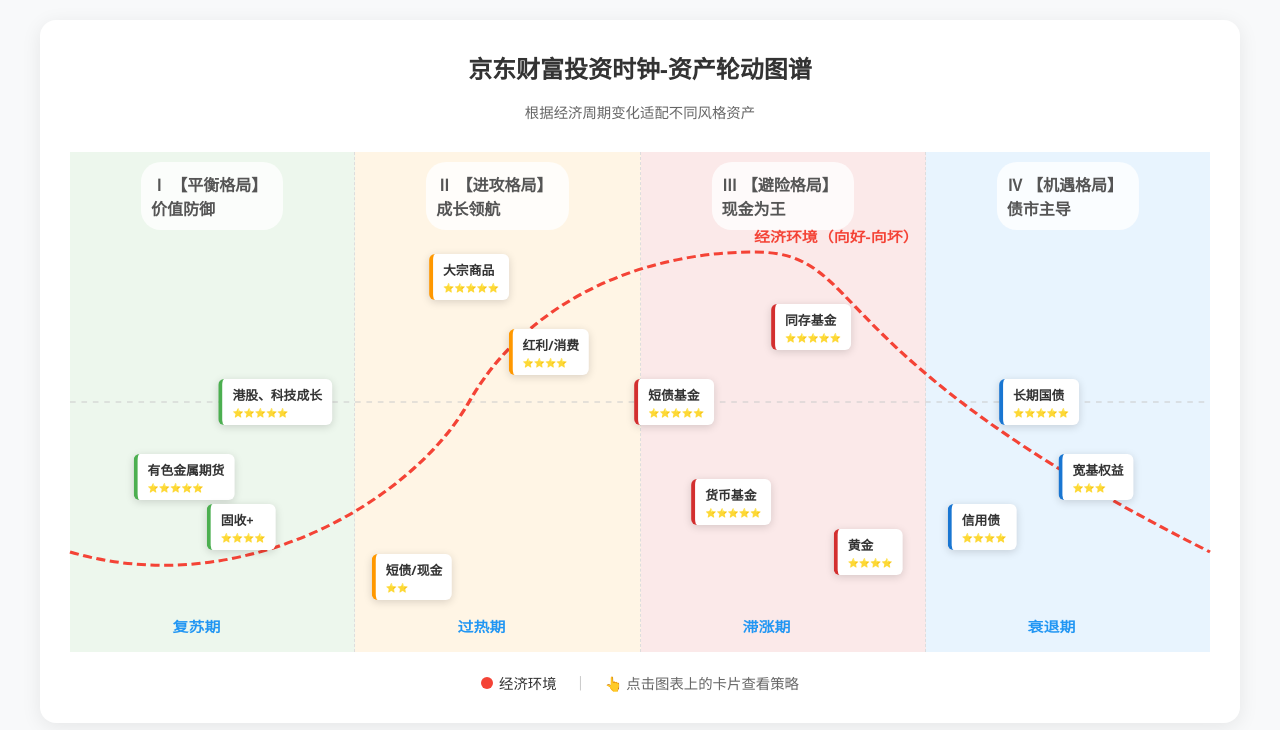
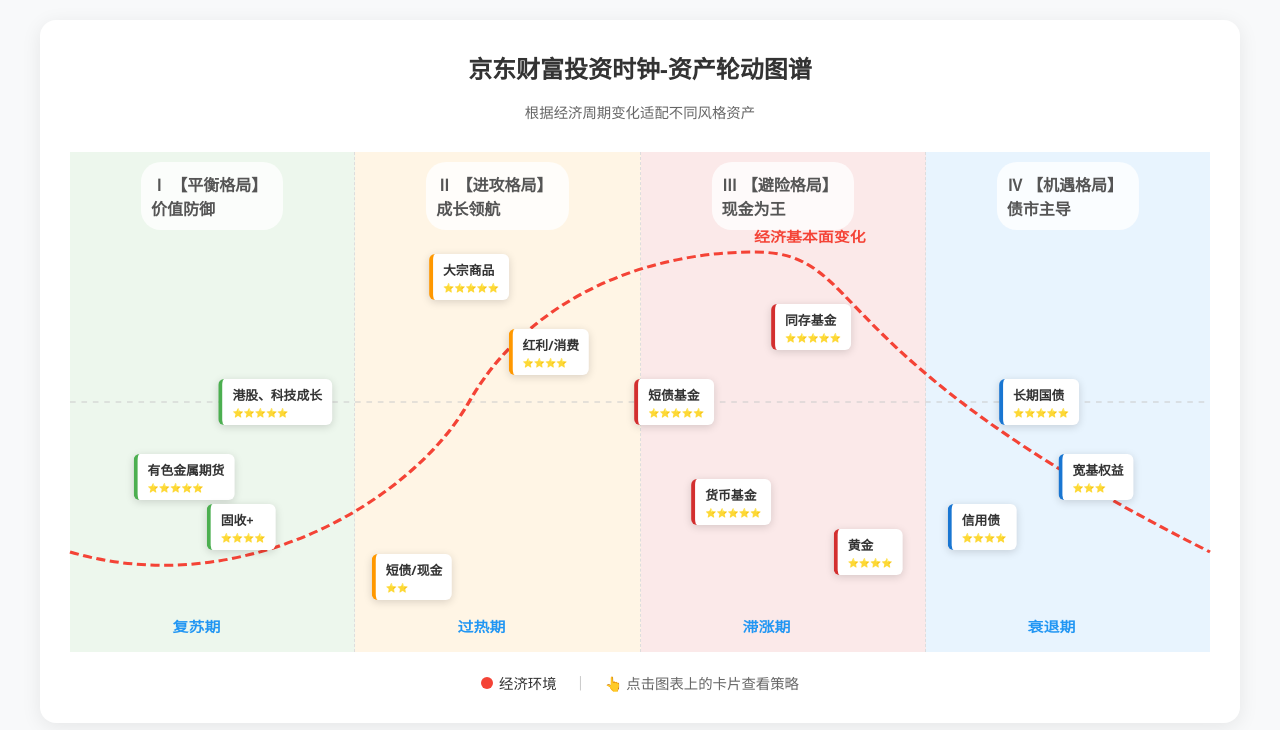
Before and after one commit to Zyl123-loop/Merrill, a plain HTML site: page index.html in a window 1280 px wide. Drawn offline with Linux system fonts and the light colour scheme.

Commit message:
Update index.html

```diff
--- a/index.html
+++ b/index.html
@@ -195,7 +195,7 @@
             <text x="340" y="480" fill="var(--c-growth)" font-weight="bold" font-size="14">过热期</text>
             <text x="590" y="480" fill="var(--c-growth)" font-weight="bold" font-size="14">滞涨期</text>
             <text x="840" y="480" fill="var(--c-growth)" font-weight="bold" font-size="14">衰退期</text>
-            <text x="600" y="90" fill="var(--c-inflation)" font-weight="bold" font-size="14">经济环境（向好-向坏）</text>
+            <text x="600" y="90" fill="var(--c-inflation)" font-weight="bold" font-size="14">经济基本面变化</text>
         </svg>
 
         <!-- 3. 资产路标 -->
```
